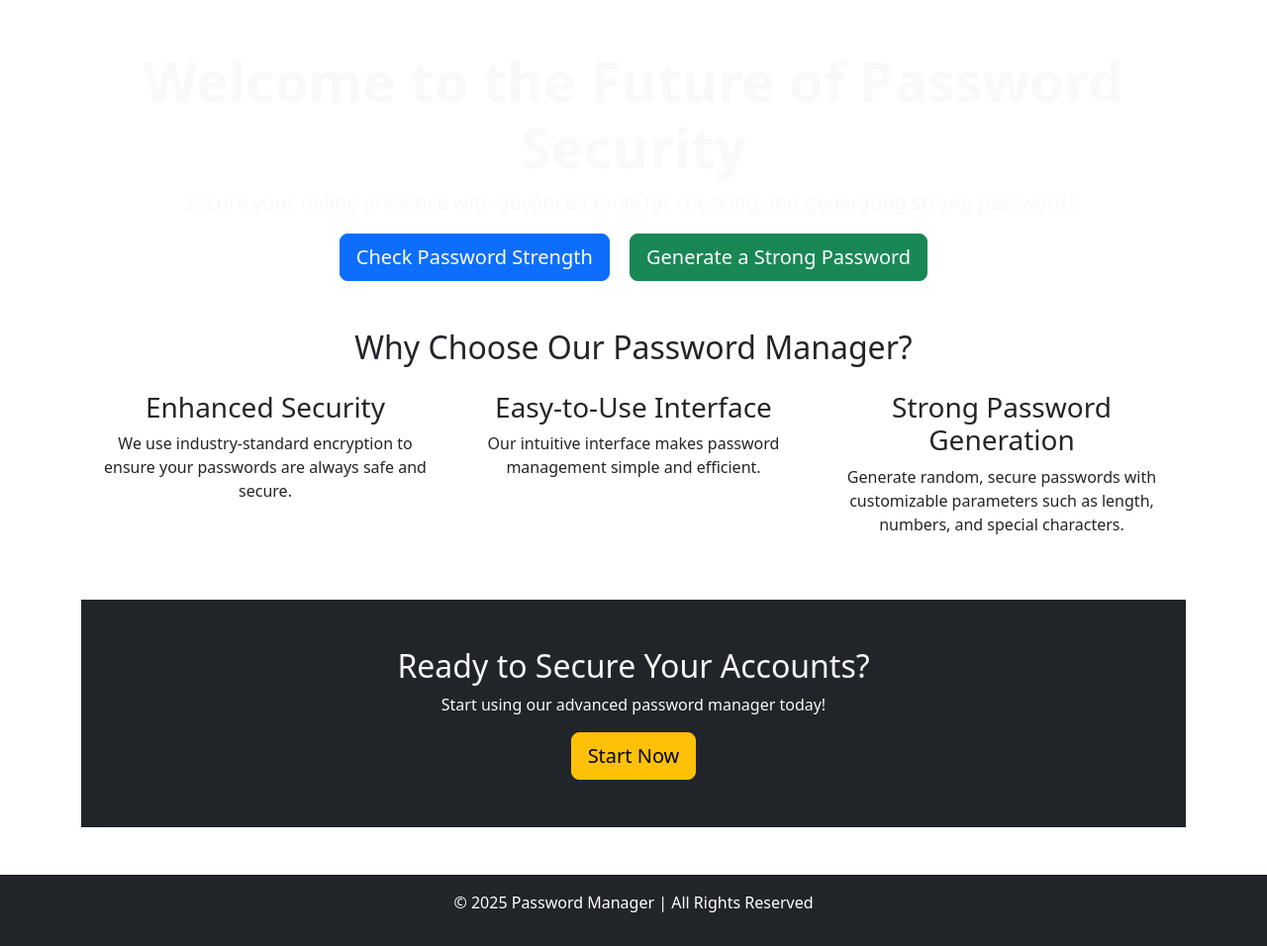
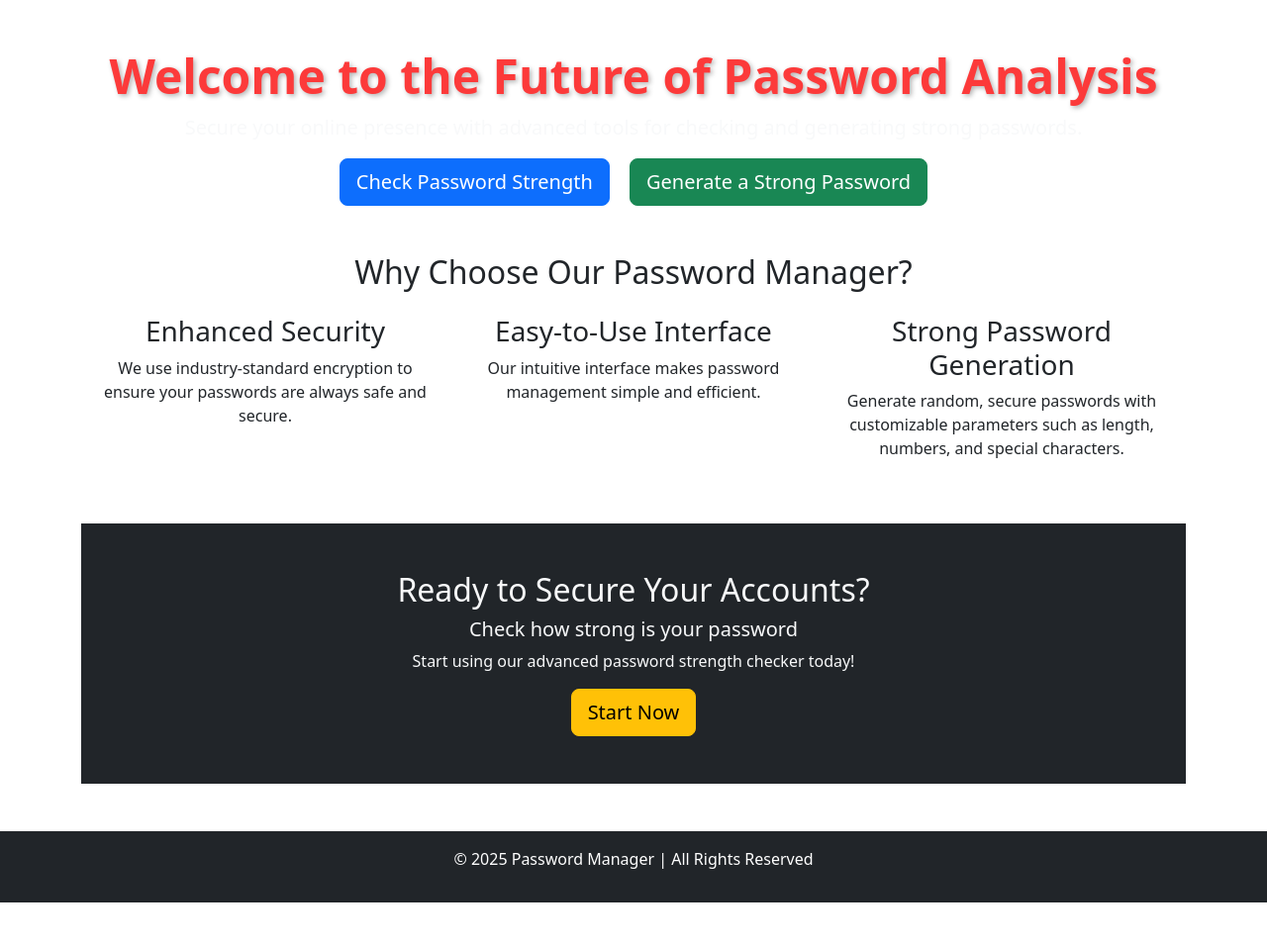
Before and after one commit to anurag-rvnkr1/Password-Generator-and-Strength-Checker-Django-Python-, a Django app: template passwords/templates/homepage.html in a window 1280 px wide. Shown: the part 56-1012 px from the top of the page at 99% size. After the commit the page ends 968 px from the top, so only its background shows below. Run offline with Django 3.2, Linux system fonts and the light colour scheme; the template is opened without the code that fills it, so the values that code supplies are empty.

Commit message:
Updated homepage

```diff
--- a/passwords/templates/homepage.html
+++ b/passwords/templates/homepage.html
@@ -3,7 +3,9 @@
 {% block content %}
 <div class="hero-section">
     <div class="hero-content text-center">
-        <h1 class="display-4 text-light fw-bold">Welcome to the Future of Password Security</h1>
+        <h1 style="font-size: 3rem; color: #fc3a3a; font-weight: bold; text-shadow: 2px 2px 5px rgba(0, 0, 0, 0.3); text-align: center;">
+            Welcome to the Future of Password Analysis
+        </h1>
         <p class="lead text-light">Secure your online presence with advanced tools for checking and generating strong passwords.</p>
         <a href="{% url 'check_password' %}" class="btn btn-primary btn-lg mx-2">Check Password Strength</a>
         <a href="{% url 'generate_password' %}" class="btn btn-success btn-lg mx-2">Generate a Strong Password</a>
@@ -38,7 +40,8 @@
 
 <div class="cta-section text-center bg-dark text-light py-5">
     <h2>Ready to Secure Your Accounts?</h2>
-    <p>Start using our advanced password manager today!</p>
+    <h5>Check how strong is your password </h5>
+    <p>Start using our advanced password strength checker today!</p>
     <a href="{% url 'check_password' %}" class="btn btn-warning btn-lg">Start Now</a>
 </div>
 {% endblock %}
```
